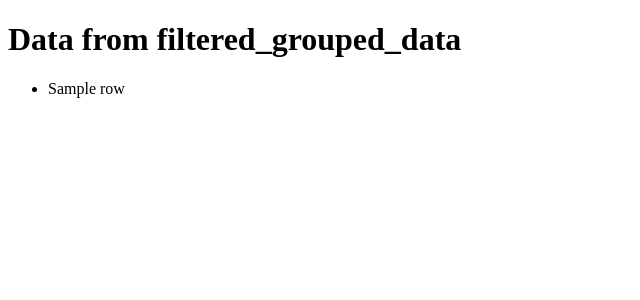
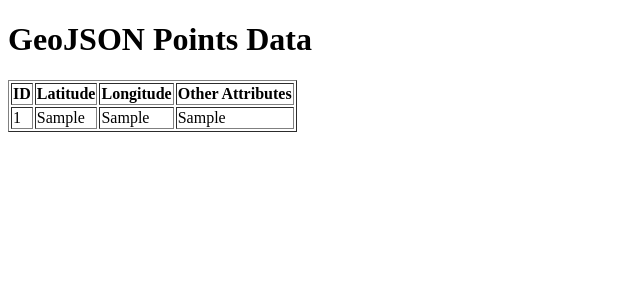
Before and after one commit to gcivil-nyu-org/team2-wed-spring25, a Django app: template backend/nightwalkers/templates/my_template.html in a window 1280 px wide. Shown: the top 300 px of the page, without its empty margins (0-640 px from the left). Run offline with Django 5.2, Linux system fonts and the light colour scheme; the template is opened without the code that fills it: most values are stand-ins (such as "Sample title", 1, 10 or a date in 2020).

```diff
--- a/backend/nightwalkers/templates/my_template.html
+++ b/backend/nightwalkers/templates/my_template.html
@@ -1,18 +1,33 @@
+<!-- my_template.html -->
 <!DOCTYPE html>
-<html>
+<html lang="en">
 <head>
-    <title>My View</title>
+    <meta charset="UTF-8">
+    <meta name="viewport" content="width=device-width, initial-scale=1.0">
+    <title>GeoJSON Data</title>
 </head>
 <body>
-    <h1>Data from filtered_grouped_data</h1>
-    {% if data %}
-        <ul>
-            {% for row in data %}
-                <li>{{ row }}</li>
+    <h1>GeoJSON Points Data</h1>
+
+    <table border="1">
+        <thead>
+            <tr>
+                <th>ID</th>
+                <th>Latitude</th>
+                <th>Longitude</th>
+                <th>Other Attributes</th>
+            </tr>
+        </thead>
+        <tbody>
+            {% for point in data %}
+            <tr>
+                <td>{{ point.id }}</td> <!-- Assuming the 'id' field exists in the GeoJSON -->
+                <td>{{ point.geometry.coordinates.1 }}</td> <!-- Latitude -->
+                <td>{{ point.geometry.coordinates.0 }}</td> <!-- Longitude -->
+                <td>{{ point.other_attribute }}</td> <!-- Example of another attribute -->
+            </tr>
             {% endfor %}
-        </ul>
-    {% else %}
-        <p>No data found.</p>
-    {% endif %}
+        </tbody>
+    </table>
 </body>
 </html>
```
Also changed, not shown: backend/nightwalkers/map/views.py (+13 -5 lines), backend/nightwalkers/requirements.txt (+9 -1 lines).
